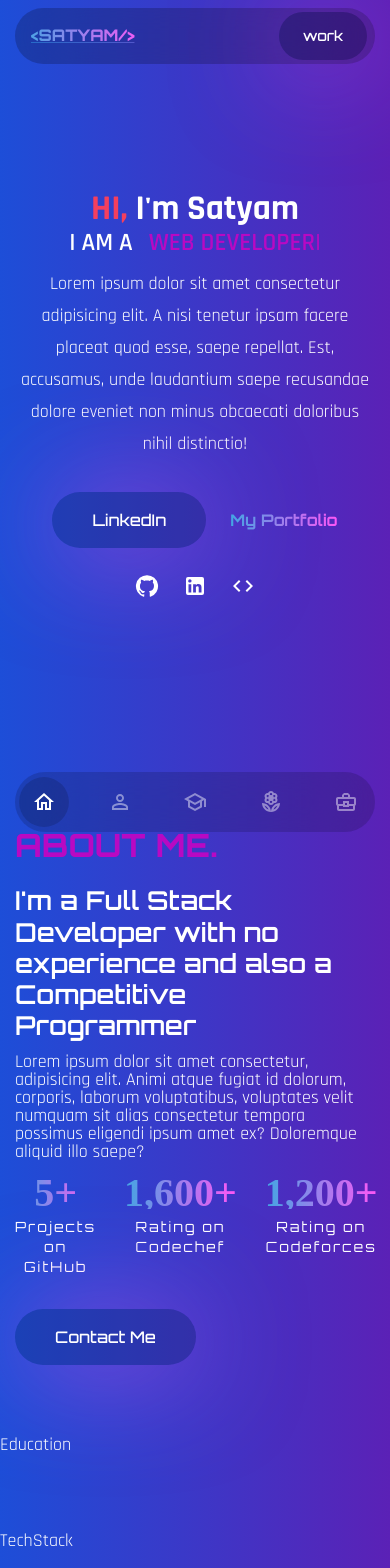
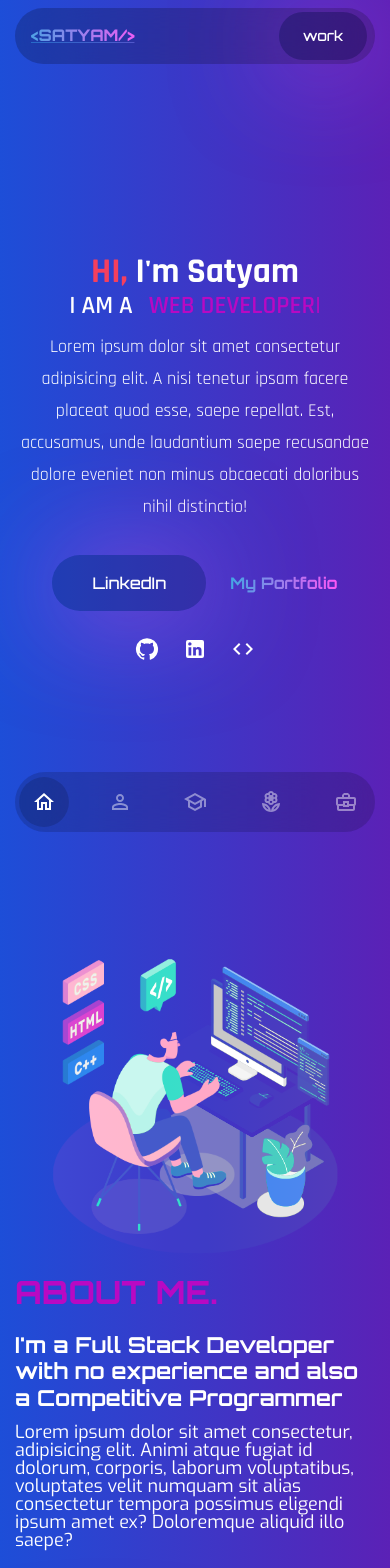
Before and after one commit to satya-supercluster/Portfolio_2.0, a React (Vite) app in the folder frontend/: page / in a window 390 px wide. Shown: the top 1568 px of the page. Built offline with nearby package versions, Linux system fonts and the light colour scheme; a web font is replaced by a local one.

Commit message:
completed motions in about section

```diff
--- a/frontend/src/components/About.jsx
+++ b/frontend/src/components/About.jsx
@@ -3,6 +3,7 @@ import CountUp from "react-countup";
 import { useInView } from "react-intersection-observer";
 import { motion } from "framer-motion";
 import { fadeIn } from "../motion";
+import image from '../assets/img_about.png'
 const About = () => {
   const [ref, inView] = useInView({
     threshold: 0.5,
@@ -10,51 +11,62 @@ const About = () => {
 
   return (
     <div className="section" id="about" ref={ref}>
-      <div className="container mx-auto">
-        <div className="flex flex-col gap-y-10 lg:flex-row">
-          <div className="flex-1 bg-about h-[500px] mix-blend-lighten">
+      <div className="container mx-auto max-[960px]:mt-10">
+        <div className="flex flex-col gap-y-5 justify-center lg:flex-row lg:items-center lg:gap-x-20 lg:gap-y-0 lg:h-screen">
+          <motion.div
+          variants={fadeIn('right',0.3)}
+          initial='hidden'
+          whileInView={'show'}
+          viewport={{once:false, amount: 0.3}}
+          className="flex-1  mix-blend-lighten flex justify-center">
             {/* image */}
-          </div>
-          <div className="flex-1">
+            <img src={image} className=" h-[300px] sm:h-[350px] lg:h-[400px] xl:h-[500px]" alt="About" />
+          </motion.div>
+          <motion.div
+          variants={fadeIn('left',0.3)}
+          initial='hidden'
+          whileInView={'show'}
+          viewport={{once:false, amount: 0.3}}
+          className="flex-1 ">
             {/* text */}
             <h2 className="h2 font-extrabold text-accent">About Me.</h2>
-            <h3 className="h3 mb-3 leading-[1.2]">
+            <h3 className="h3 mb-3 font-bold leading-[1.2]">
               I'm a Full Stack Developer with no experience and also a
               Competitive Programmer
             </h3>
-            <p className="leading-[1] mb-4">
+            <p className="leading-[1] font-quarternary mb-5">
               Lorem ipsum dolor sit amet consectetur, adipisicing elit. Animi
               atque fugiat id dolorum, corporis, laborum voluptatibus,
               voluptates velit numquam sit alias consectetur tempora possimus
               eligendi ipsum amet ex? Doloremque aliquid illo saepe?
             </p>
-            <div className="flex gap-x-7 lg:gap-x-10 mb-8 text-center ">
+            <div className="flex gap-x-4 lg:gap-x-7 mb-8 text-center ">
               <div>
-                <div className="text-[40px] font-tertiary text-gradient mb-2">
+                <div className="text-[40px] max-[500px]:text-[25px] font-tertiary text-gradient mb-2">
                   {inView ? <CountUp start={0} end={5} duration={1} /> : null}
                   +
                 </div>
-                <div className="font-primary text-sm tracking-[2px]">
+                <div className="font-primary text-sm max-[500px]:text-[10px] font-bold  tracking-[2px]">
                   Projects on <br />
                   GitHub
                 </div>
               </div>
               <div>
-                <div className="text-[40px] font-tertiary text-gradient mb-2">
-                  {inView ? <CountUp start={0} end={1600} duration={2} /> : null}
+                <div className="text-[40px] max-[500px]:text-[25px] font-tertiary text-gradient mb-2">
+                  {inView ? <CountUp start={0} end={1600} duration={2} /> : 0}
                   +
                 </div>
-                <div className="font-primary text-sm tracking-[2px]">
+                <div className="font-primary text-sm max-[500px]:text-[10px] font-bold  tracking-[2px]">
                   Rating on <br />
                   Codechef
                 </div>
               </div>
               <div>
-                <div className="text-[40px] font-tertiary text-gradient mb-2">
+                <div className="text-[40px] max-[500px]:text-[25px] font-tertiary text-gradient mb-2">
                   {inView ? <CountUp start={0} end={1200} duration={2} /> : null}
                   +
                 </div>
-                <div className="font-primary text-sm tracking-[2px]">
+                <div className="font-primary text-sm max-[500px]:text-[10px] font-bold tracking-[2px]">
                   Rating on <br />
                   Codeforces
                 </div>
@@ -63,7 +75,7 @@ const About = () => {
             <div>
               <button className="btn btn-lg">Contact Me</button>
             </div>
-          </div>
+          </motion.div>
         </div>
       </div>
     </div>
--- a/frontend/src/components/Banner.jsx
+++ b/frontend/src/components/Banner.jsx
@@ -8,7 +8,7 @@ import {fadeIn} from '../motion'
 import {motion} from 'framer-motion';
 const Banner = () => {
   return (
-    <section className='min-h-[85vh] lg:min-h-screen flex items-center' id='home' >
+    <section className='min-h-screen flex items-center' id='home' >
       <div className='container mx-auto'>
         <div className='flex flex-col gap-y-8 lg:flex-row lg:gap-x-12'>
           <div className='flex-1 text-center font-secondary lg:text-left'>
@@ -60,7 +60,7 @@ const Banner = () => {
                 once:false,
                 amount:0.7
               }}
-              className='mb-8 max-w-lg mx-auto lg:mx-0 text-md sm:text-lg'>
+              className='mb-8 max-w-lg mx-auto lg:mx-0 sm:text-lg'>
                 Lorem ipsum dolor sit amet consectetur adipisicing elit. A nisi tenetur ipsam facere placeat quod esse, saepe repellat. Est, accusamus, unde laudantium saepe recusandae dolore eveniet non minus obcaecati doloribus nihil distinctio!
               </motion.p>
               <motion.div
--- a/frontend/src/components/BottomNavbar.jsx
+++ b/frontend/src/components/BottomNavbar.jsx
@@ -22,6 +22,7 @@ const BottomNavbar = () => {
           activeClass='active'
           smooth={true}
           spy={true}
+          // offset={-40}
           className='cursor-pointer w-[50px] h-[50px] flex items-center justify-center' >
             <PersonOutlineOutlinedIcon></PersonOutlineOutlinedIcon>
           </Link>
--- a/frontend/src/index.css
+++ b/frontend/src/index.css
@@ -14,7 +14,8 @@
   background: url('./assets/img_about.png');
   background-repeat: no-repeat;
   background-size: contain;
-  flex: 1;
+  position: relative;
+  top:100px;
 }
 .btn:hover {
   background-color: rgb(0 0 0 / 0.20);
@@ -46,7 +47,7 @@
     @apply font-primary text-[32px] mb-6 tracking-[10%] uppercase;
   }
   .h3 {
-    @apply font-primary font-semibold text-[26px] mb-6 leading-[46px];
+    @apply font-primary font-semibold text-[26px] max-[500px]:text-[22px] mb-6 leading-[46px];
   }
   .btn {
     @apply rounded-full font-primary text-white font-medium;
```
Also changed, not shown: frontend/src/components/Education.jsx (+6 -2 lines), frontend/src/assets/me2.png (deleted), frontend/src/assets/tech.png (added).
